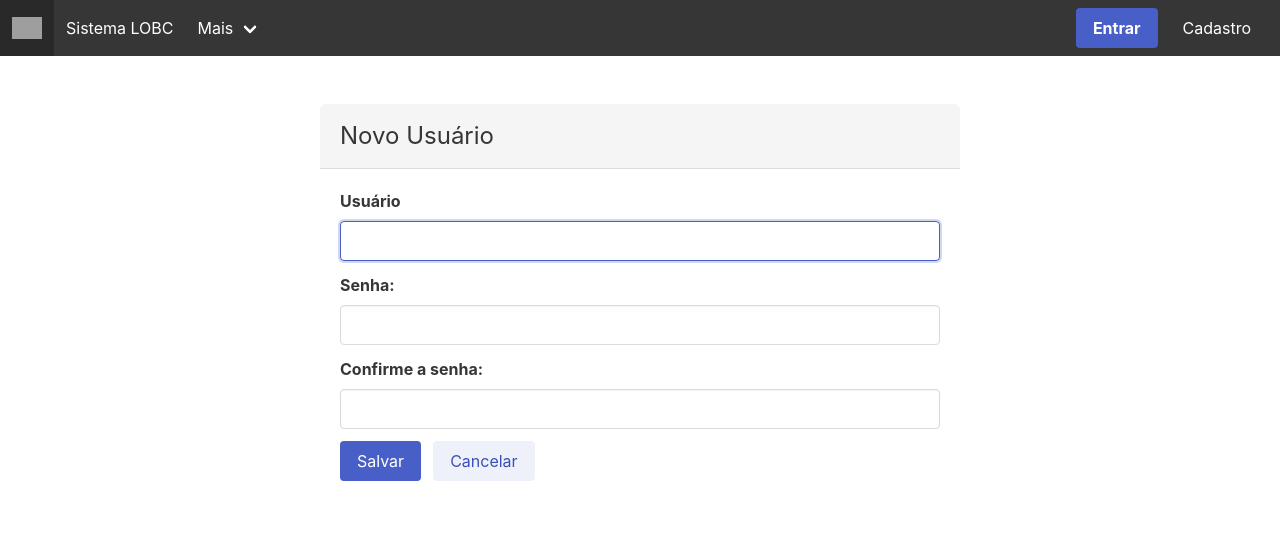
After one commit to joaopaulozorek/cbmsc-lobc, a Django app: page /cadastro/usuario in a window 1280 px wide. The commit adds this page. Shown: the top 548 px of the page. Run offline with Django 3.2, Linux system fonts and the light colour scheme; some libraries are stand-ins or nearby versions; grey boxes are pictures that could not be loaded.

Commit message:
Add Register.html

```diff
--- a/bcs/templates/bcs/base.html
+++ b/bcs/templates/bcs/base.html
@@ -52,7 +52,7 @@
           <a class="button is-link">
             <strong>Entrar</strong>
           </a>
-          <a class="button is-dark">
+          <a href="{% url 'cadastro_usuario' %}" class="button is-dark">
             Cadastro
           </a>
         </div>
--- /dev/null
+++ b/bcs/templates/bcs/register.html
@@ -0,0 +1,56 @@
+{% extends 'bcs/base.html' %}
+{%load static %}
+{% block content %}
+
+
+
+<section class="section">
+	<div class="hero">
+
+
+	</div>
+	<form method="post">
+		{% csrf_token %}
+		<div class="modal-card">
+			<header class="modal-card-head">
+				<p class="modal-card-title">Novo Usuário</p>
+			</header>
+			<section class="modal-card-body">
+				<div class="field">
+					<label class="label">Usuário</label>
+					<div class="control">
+						<input class="input" name="username" maxlength="150" autocapitalize="none" autocomplete="username" autofocus required id="id_username">
+					</div>
+					<p class="help"></p>
+				</div>
+				<div class="field">
+					<label class="label">Senha:</label>
+					<div class="control">
+						<input class="input" type="password" name="password1" autocomplete="new-password" required id="id_password1">
+					</div>
+					<p class="help"></p>
+				</div>
+				<div class="field">
+					<label class="label">Confirme a senha:</label>
+					<div class="control">
+						<input class="input" type="password" name="password2" autocomplete="new-password" required id="id_password2">
+					</div>
+					<p class="help"></p>
+				</div>
+
+				<div class="field is-grouped">
+					<div class="control">
+						<button type="submit" class="button is-link">Salvar</button>
+					</div>
+					<div class="control">
+						<button class="button is-link is-light">Cancelar</button>
+					</div>
+				</div>
+			</section>
+
+		</div>
+	</form>
+</section>
+
+
+{% endblock %}
--- a/bcs/urls.py
+++ b/bcs/urls.py
@@ -6,6 +6,7 @@ from django.conf.urls.static import static
 urlpatterns = [
 	path('', views.bc_list, name='bc_list'),
 	path('bc/<user>', views.bc_detail, name='bc_detail'),
+	path('cadastro/usuario', views.cadastro_usuario, name="cadastro_usuario"),
     #path('', views.post_list, name='post_list'),
 ]
 if settings.DEBUG:
--- a/bcs/views.py
+++ b/bcs/views.py
@@ -1,4 +1,5 @@
-from django.shortcuts import render, get_object_or_404
+from django.shortcuts import render, get_object_or_404, redirect
+from django.contrib.auth.forms import UserCreationForm
 from .models import *
 
 
@@ -21,3 +22,14 @@ def bcs_por_cidade():
 	q = Bc.objects.all()
 
 	print(q)
+
+
+def cadastro_usuario(request):
+	if request.method == "POST":
+		form_usuario = UserCreationForm(request.POST)
+		if form_usuario.is_valid():
+			form_usuario.save()
+			return redirect('bc_list')
+	else:
+		form_usuario = UserCreationForm()
+		return render(request, 'bcs/register.html', {'form_usuario': form_usuario})
```
Also changed, not shown: bcs/templates/bcs/bc_add.html (added, +41 -0 lines).
